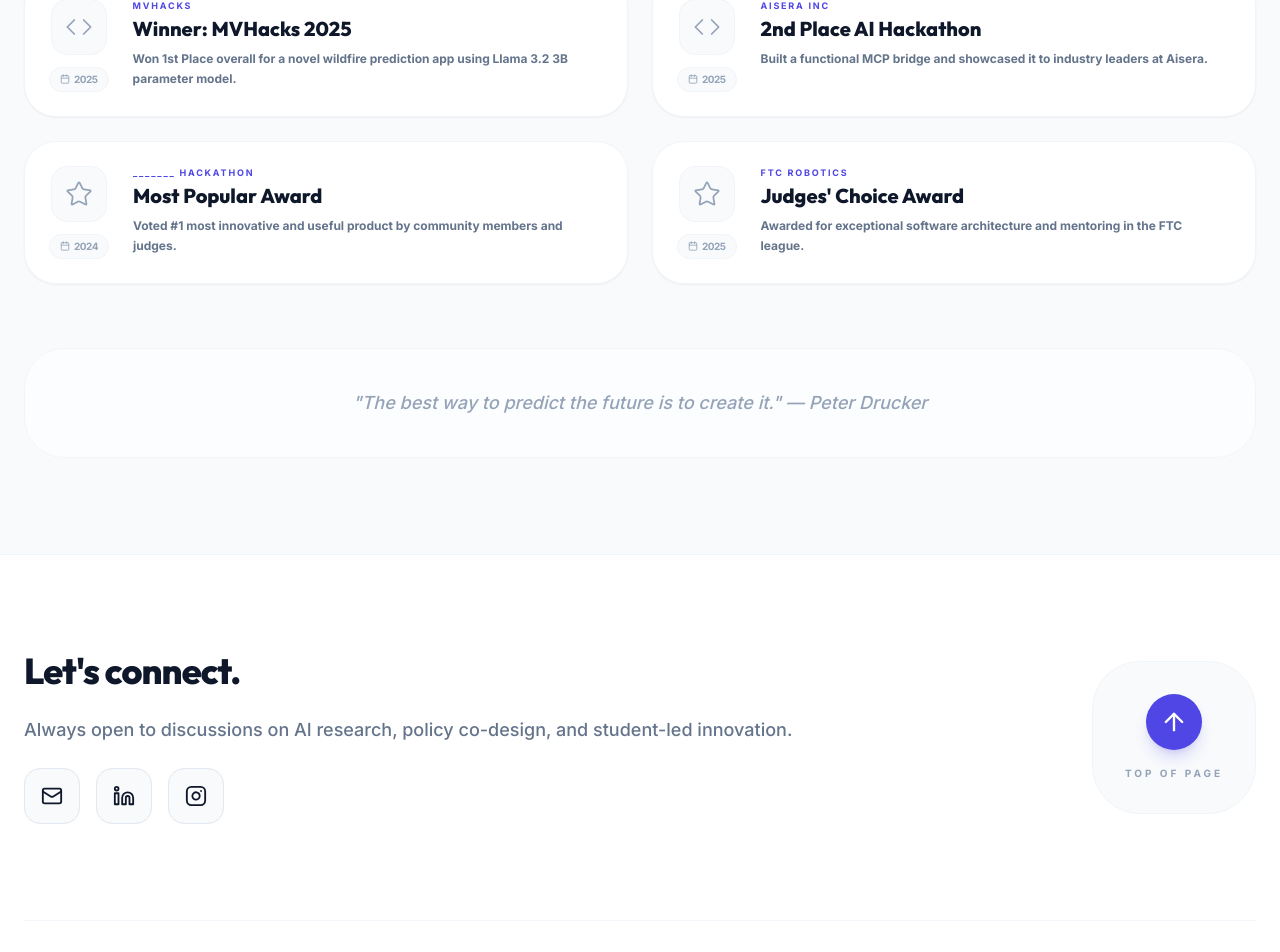
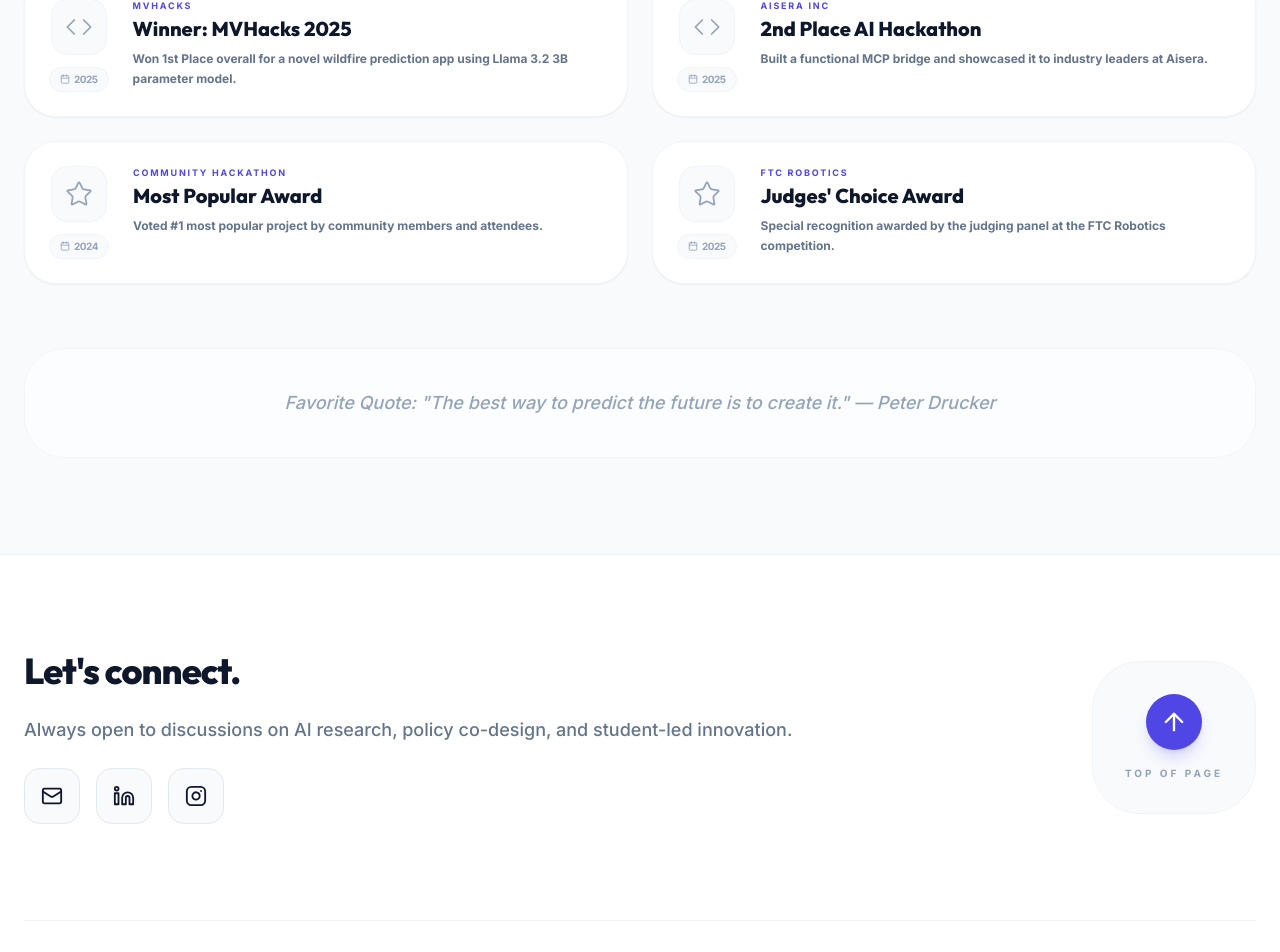
Before and after one commit to yashmahe2020/Portfolio, a React (Vite) app: page / in a window 1280 px wide. Shown: the part 6649-7601 px from the top of the page. Built offline with nearby package versions, Linux system fonts and the light colour scheme.

Commit message:
Correct award descriptions and update favorite quote

```diff
--- a/components/Awards.tsx
+++ b/components/Awards.tsx
@@ -90,7 +90,7 @@ const Awards: React.FC = () => {
       >
         <div className="absolute inset-0 bg-gradient-to-r from-transparent via-primary/5 to-transparent -translate-x-full group-hover:translate-x-full transition-transform duration-1000"></div>
         <p className="relative z-10 text-slate-400 text-lg font-medium italic">
-          "The best way to predict the future is to create it." — Peter Drucker
+          Favorite Quote: "The best way to predict the future is to create it." — Peter Drucker
         </p>
       </motion.div>
     </section>
--- a/content.ts
+++ b/content.ts
@@ -242,17 +242,17 @@ export const AWARDS: Award[] = [
   },
   {
     title: "Most Popular Award",
-    issuer: "_______ Hackathon",
+    issuer: "Community Hackathon",
     date: "2024",
     icon: "Star",
-    description: "Voted #1 most innovative and useful product by community members and judges."
+    description: "Voted #1 most popular project by community members and attendees."
   },
   {
     title: "Judges' Choice Award",
     issuer: "FTC Robotics",
     date: "2025",
     icon: "Star",
-    description: "Awarded for exceptional software architecture and mentoring in the FTC league."
+    description: "Special recognition awarded by the judging panel at the FTC Robotics competition."
   }
 ];
 
```
